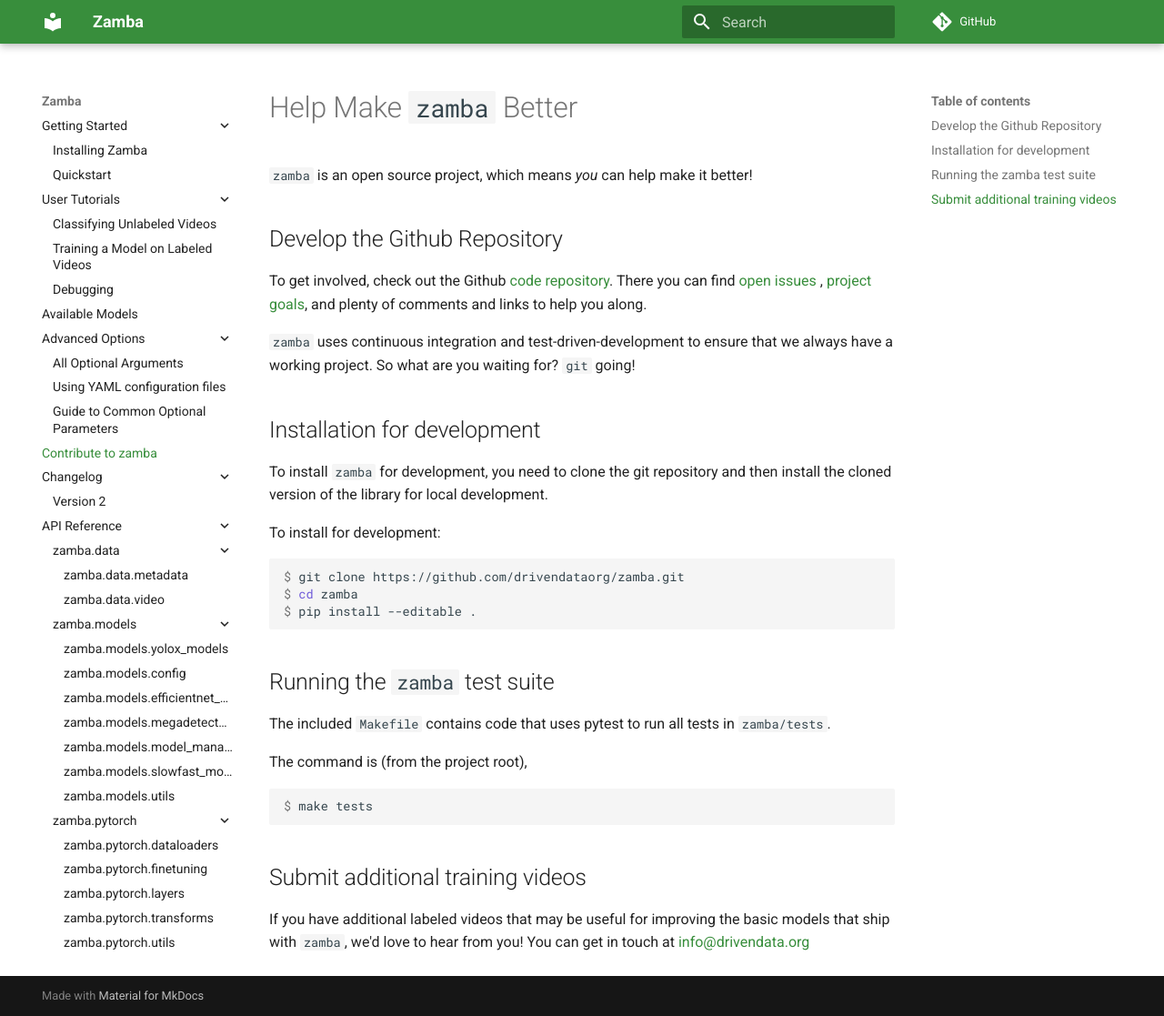
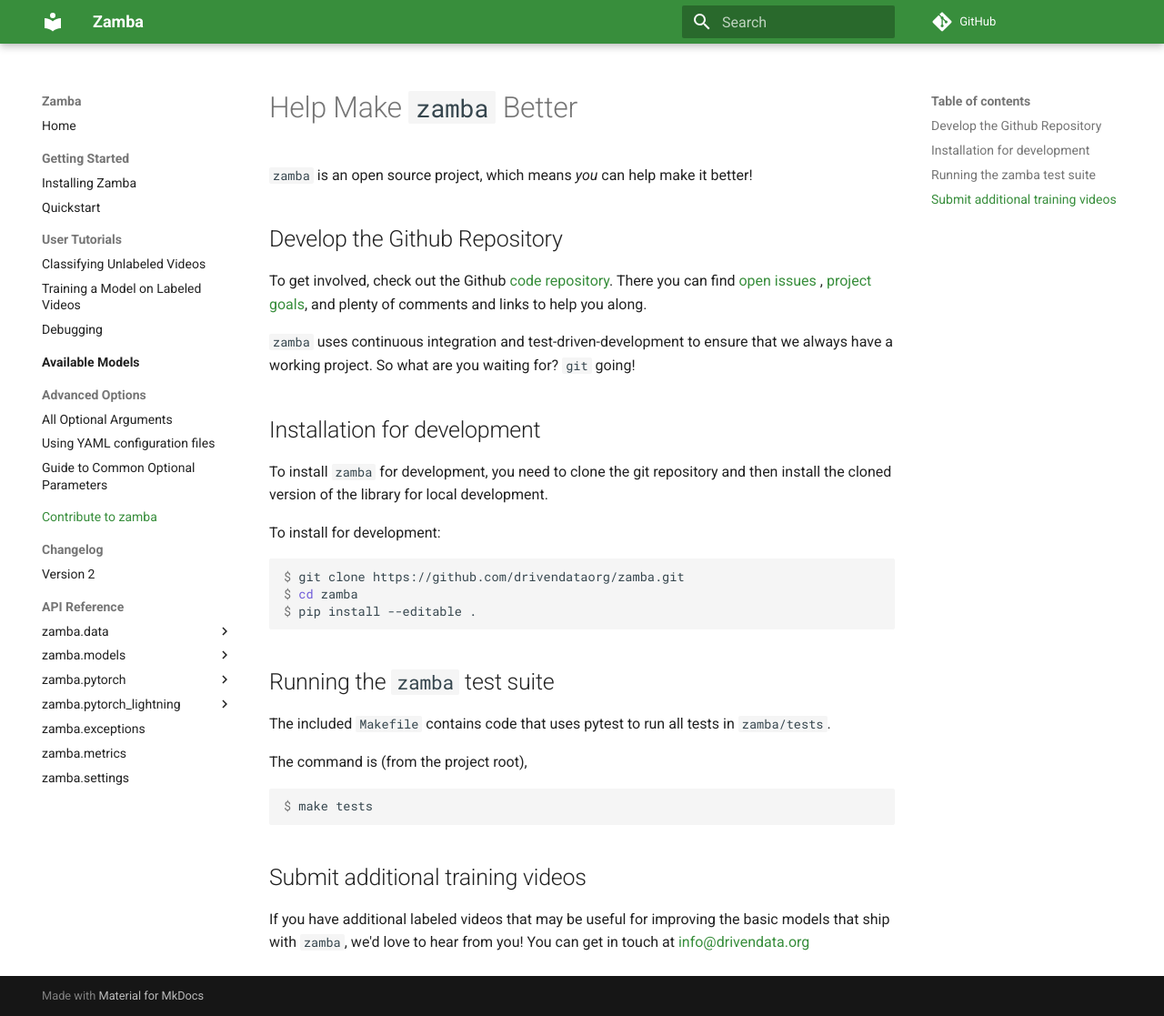
Before and after one commit to drivendataorg/zamba, an MkDocs documentation site: the page built from docs/docs/contribute.md, in a window 1280 px wide and 1117 px high. Shown: the whole window at 91% size. Built offline with MkDocs 1.6.1 and Material for MkDocs 9.7.7, drawn with Linux system fonts in a browser that asks for light colours; comment, search, counter and statistics services are not loaded; the version menu is left out.

Commit message:
Enable nav index page for models

```diff
--- a/docs/mkdocs.yml
+++ b/docs/mkdocs.yml
@@ -6,7 +6,7 @@
   name: material
   features:
     - navigation.indexes
-    - navigation.expand
+    - navigation.sections
 
 extra_css:
   - stylesheets/extra.css
@@ -21,7 +21,8 @@
       - Classifying Unlabeled Videos: "predict-tutorial.md"
       - Training a Model on Labeled Videos: "train-tutorial.md"
       - Debugging: "debugging.md"
-  - "Available Models": "models.md"
+  - "Available Models":
+      - "models/index.md"
   - "Advanced Options":
       - All Optional Arguments: "configurations.md"
       - Using YAML configuration files: "yaml-config.md"
```
Also changed, not shown: docs/docs/models/index.md (renamed from docs/docs/models.md), 1 other file.
